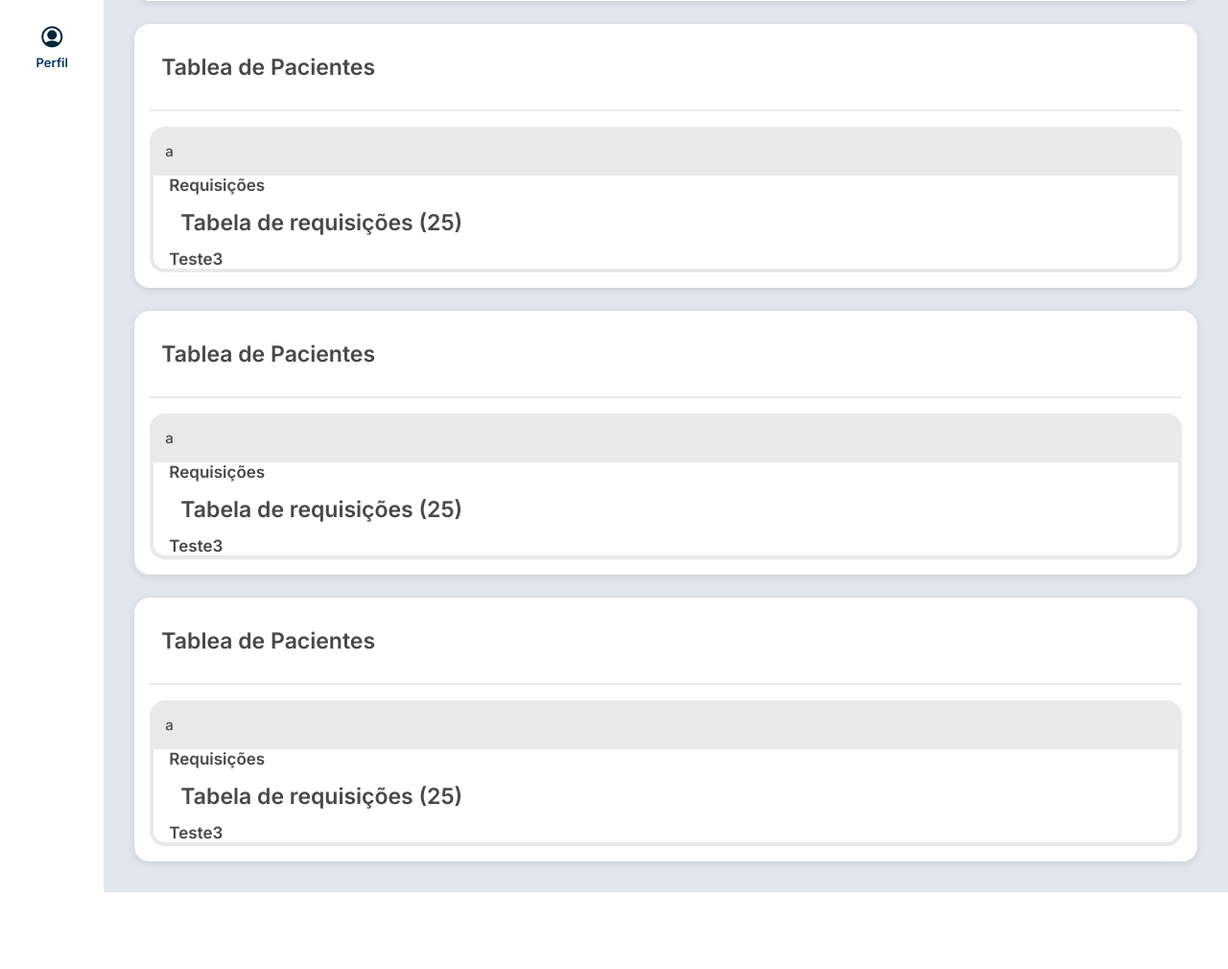
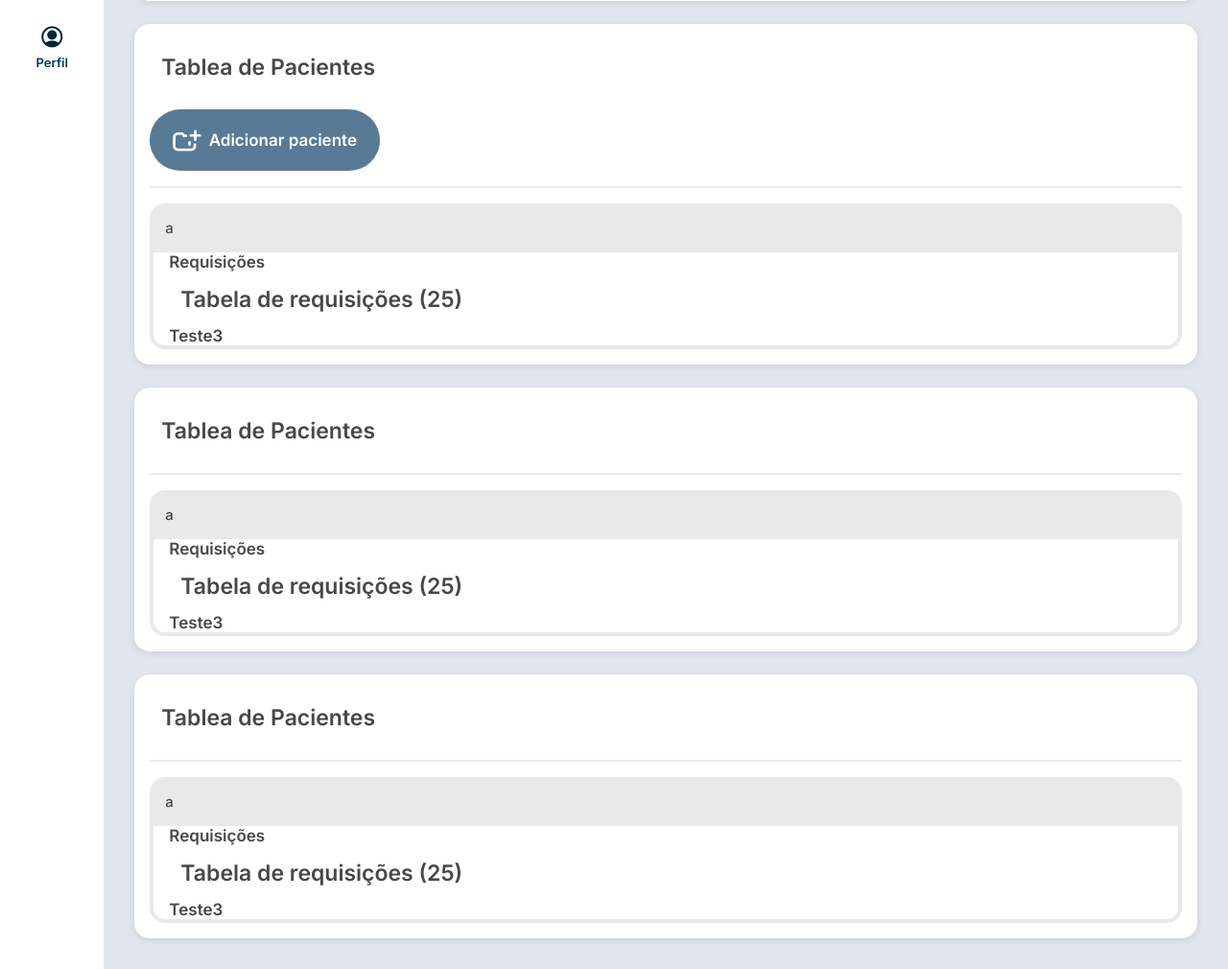
Before and after one commit to matheeus4568/Salus-System-Projeto-Integrador, a Django app: page / in a window 1280 px wide. Shown: the part 357-1367 px from the top of the page at 96% size. Before the commit the page ends 1287 px from the top, so only its background shows below. Run offline with Django 5.2, Linux system fonts and the light colour scheme; some web fonts are replaced.

Commit message:
feature: cria componente botão e adiciona cor 'dark-red' no base.css

```diff
--- a/static/css/base.css
+++ b/static/css/base.css
@@ -97,6 +97,7 @@ button {
     --black: #484848;
 
     --red: #BD1717;
+    --darker-red: #8B0F0F;
     --green: #43A903;
 
     --light-blue: #C2E7FF;
@@ -240,6 +241,11 @@ hr {
     font-weight: var(--fw-medium);
 }
 
+.txt-lg{
+    font-size: var(--fs-md);
+    font-weight: var(--fw-semibold);
+}
+
 /*Link (sem o tamanho) no Figma*/
 .txt-link{
     color: var(--dark-blue);
--- /dev/null
+++ b/static/css/components/button.css
@@ -0,0 +1,84 @@
+.button {
+    display: flex;
+    flex-direction: row;
+    justify-content: center;
+    align-items: center;
+
+    padding: 0 var(--spacing-lg);
+    gap: var(--spacing-sm);
+
+    width: fit-content;
+
+    border-radius: var(--border-radius-xl);
+}
+
+.button:disabled {
+    opacity: 0.65;
+    cursor: not-allowed;
+}
+
+.big {
+    height: 64px;
+}
+
+.small {
+    height: 46px;
+}
+
+.primary-neutral {
+    background-color: var(--dark-blue);
+    color: var(--white);
+}
+
+.primary-neutral:hover {
+    background-color: var(--darker-blue);
+}
+
+.primary-neutral:active {
+    background-color: var(--dark-blue);
+}
+
+
+
+.secondary-neutral{
+    border: 2px solid var(--mid-light-gray);
+    color: var(--dark-blue);
+    background-color: var(--white);
+}
+.secondary-neutral:hover {
+    background-color: var(--mid-light-gray);
+}
+
+.secondary-neutral:active {
+    background-color:unset;
+}
+
+
+
+.primary-danger {
+    background-color: var(--red);
+    color: var(--white);
+}
+
+.primary-danger:hover {
+    background-color: var(--darker-red);
+}
+
+.primary-danger:active {
+    background-color: var(--red);
+}
+
+
+
+.secondary-danger {
+    border: 2px solid var(--mid-light-gray);
+    color: var(--red);
+}
+
+.secondary-danger:hover {
+    background-color: var(--mid-light-gray);
+}
+
+.secondary-danger:active {
+    background-color:unset;
+}
--- /dev/null
+++ b/templates/components/button.html
@@ -0,0 +1,35 @@
+<!-- VARIÁVEIS DO BOTÃO -->
+<!-- button_size: tamanho do botão (big ou small) -->
+<!-- button_hierarchy: hierarquia do botão (primary ou secondary) -->
+<!-- button_intent: intenção do botão (neutral ou danger) -->
+<!-- button_icon: nome da classe do ícone do botão -->
+<!-- button_text: texto do botão -->
+<!-- disabled: se o botão está desativado (True ou nada) -->
+<!-- properties: propriedades adicionais do botão (ex: onclick, type, etc.) -->
+
+<button class="button {{ button_size|default:'big' }} {{ button_hierarchy|default:'primary' }}-{{ button_intent|default:'neutal' }}" {% if disabled %}disabled{% endif %} {{ properties }}>
+
+    {% if button_icon %}
+
+        {% if button_hierarchy == "primary" %}
+            {% include 'components/icon.html' with icon=button_icon color='var(--white)' %}
+
+        {% elif button_hierarchy == "secondary" %}
+
+            {% if button_intent == "neutral" %}
+                {% include 'components/icon.html' with icon=button_icon color='var(--dark-blue)' %}
+            {% elif button_intent == "danger" %}
+                {% include 'components/icon.html' with icon=button_icon color='var(--red)' %}
+            {% endif %}
+
+        {% endif %}
+    {% endif %}
+
+    {% if button_text %}
+        {% if button_size == "big" %}
+            <p class="txt-lg">{{ button_text }}</p>
+        {% elif button_size == "small" %}
+            <p class="txt-md">{{ button_text }}</p>
+        {% endif %}
+    {% endif %}
+</button>
--- a/templates/m_teste.html
+++ b/templates/m_teste.html
@@ -5,6 +5,7 @@
     <link rel="stylesheet" href="{% static 'css/components/header.css' %}">
     <link rel="stylesheet" href="{% static 'css/components/clickable_icon.css' %}">
     <link rel="stylesheet" href="{% static 'css/components/info_card.css' %}">
+    <link rel="stylesheet" href="{% static 'css/components/button.css' %}">
 {% endblock %}
 
 {% block aside %}
@@ -26,6 +27,7 @@
 
     <div class="container">
         <h2>Tablea de Pacientes</h2>
+        {% include "components/button.html" with button_size="big" button_hierarchy="primary" button_intent="neutral" button_icon="icon-folder-plus" button_text="Adicionar paciente" disabled=True %}
         <hr>
         <div>
             <div class="container-filter-top"><p>a</p></div>
```
